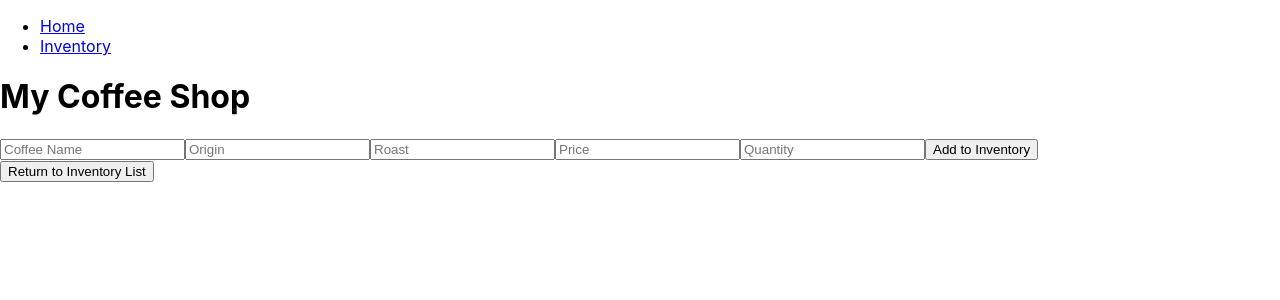
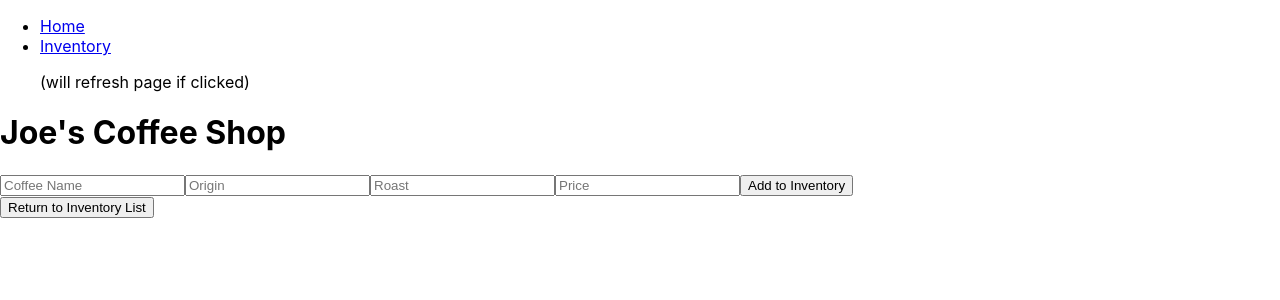
Before and after one commit to jcarenza67/Coffee-House, a React (Create React App) app: page / in a window 1280 px wide. Both pictures are taken after a click on the button "Add Inventory". Shown: the top 300 px of the page. Built offline with nearby package versions, Linux system fonts and the light colour scheme.

Commit message:
correctly update quantity and burlap for newly added inventory

```diff
--- a/src/components/AddInventoryForm.js
+++ b/src/components/AddInventoryForm.js
@@ -12,7 +12,6 @@ function AddInventoryForm(props) {
         origin: event.target.origin.value,
         roast: event.target.roast.value,
         price: event.target.price.value,
-        quantity: event.target.quantity.value,
         id: v4()
       });
     }
--- a/src/components/Header.js
+++ b/src/components/Header.js
@@ -7,9 +7,10 @@ function Header() {
         <ul>
           <li><a href="/">Home</a></li>
           <li><a href="/inventory">Inventory</a></li>
+          <p>(will refresh page if clicked)</p>
         </ul>
       </nav>
-      <h1>My Coffee Shop</h1>
+      <h1>Joe's Coffee Shop</h1>
     </header>
   );
 }
--- a/src/components/InventoryControl.js
+++ b/src/components/InventoryControl.js
@@ -61,10 +61,20 @@ class InventoryControl extends React.Component {
   }
 
   handleAddingNewInventoryToList = (newInventory) => {
-    const newMainInventoryList = this.state.mainInventoryList.concat(newInventory);
-    this.setState({mainInventoryList: newMainInventoryList,
-                  formVisibleOnPage: false });
-  }
+    const newInventoryItem = {
+      ...newInventory,
+      quantity: 0,
+      burlap: 0,
+      id: v4(),
+    };
+
+    this.setState((prevState) => ({
+      mainInventoryList: [...prevState.mainInventoryList, newInventoryItem],
+      formVisibleOnPage: false,
+    }));
+  };
+
+
 
   handleChangingSelectedInventory = (id) => {
     const selectedInventory = this.state.mainInventoryList.filter(inventory => inventory.id === id)[0];
--- a/src/components/ReusableForm.js
+++ b/src/components/ReusableForm.js
@@ -21,10 +21,6 @@ function ReusableForm(props) {
           type="number"
           name="price"
           placeholder="Price" />
-        <input
-          type="number"
-          name="quantity"
-          placeholder="Quantity" />
         <button type="submit">{props.buttonText}</button>
       </form>
     </>
```
